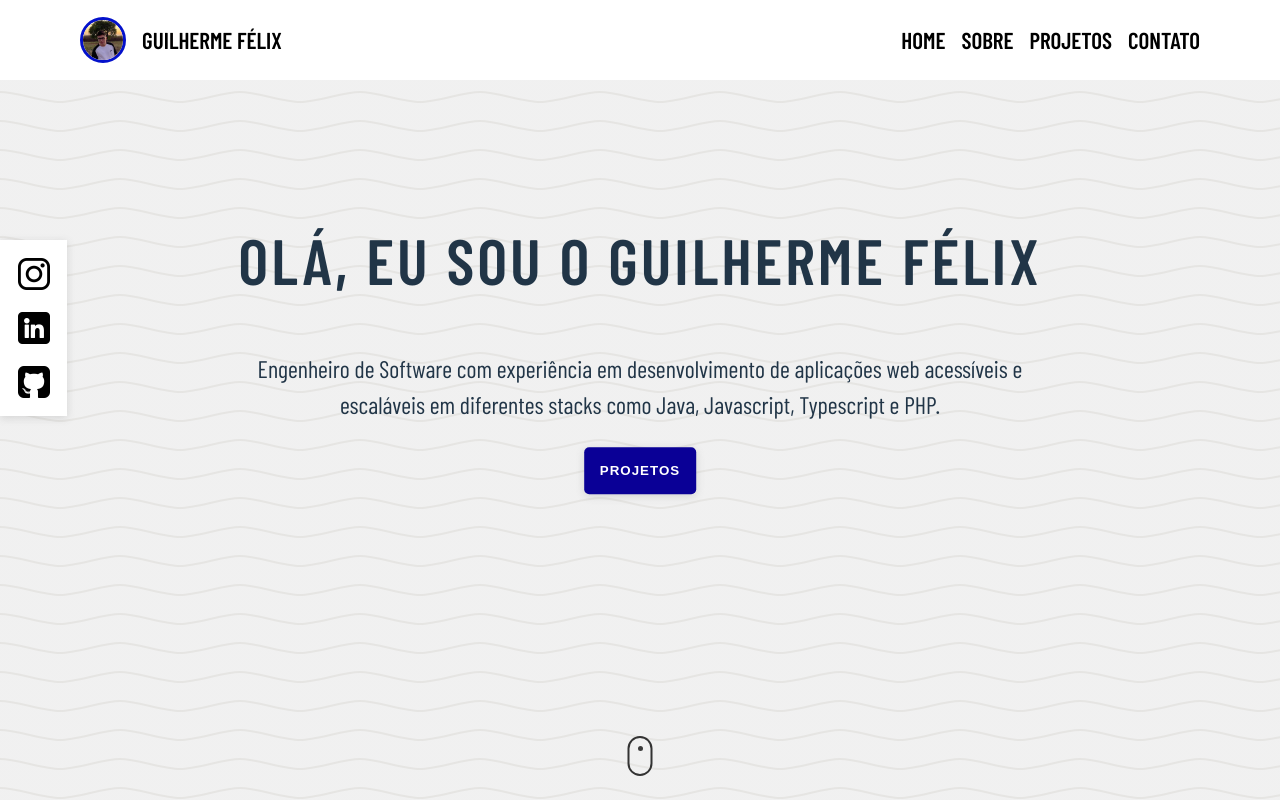
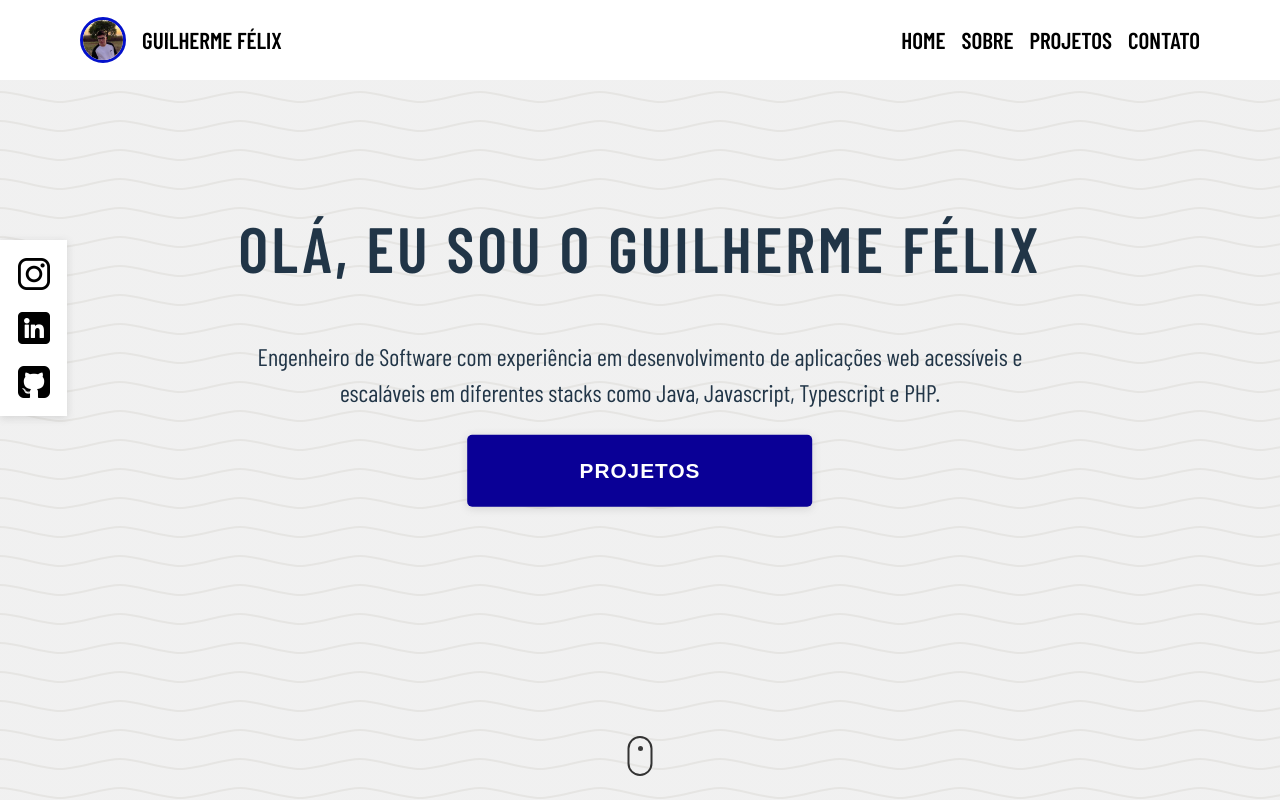
Before and after one commit to guinafelix/portfolio, a React (Vite) app: page / in a window 1280 px wide. Shown: the top 800 px of the page. Built offline with nearby package versions, Linux system fonts and the light colour scheme.

Commit message:
refactor: change button size

```diff
--- a/src/components/introduction/introduction.css
+++ b/src/components/introduction/introduction.css
@@ -72,6 +72,11 @@
   -webkit-animation: wheel 1.3s infinite;
 }
 
+.project-button {
+  padding: 1.5rem 7rem;
+  font-size: 1.3rem;
+}
+
 @keyframes wheel {
   0% {
     top: 7px;
--- a/src/components/introduction/introduction.tsx
+++ b/src/components/introduction/introduction.tsx
@@ -21,7 +21,7 @@ export default function Introduction({ info }: IntroductionProps) {
             {info ? `Esta página contém o estudo de caso do desenvolvimento de ${info.title}, incluíndo a visão geral, ferramentas utilizadas e os endereços para visualizar o projeto em tempo real.`
             : 'Engenheiro de Software com experiência em desenvolvimento de aplicações web acessíveis e escaláveis em diferentes stacks como Java, Javascript, Typescript e PHP.'}</p>
         </div>
-        <button className="button">
+        <button className="button project-button">
           { info?.title ? 'acessar aplicação' : 'projetos'}
         </button>
       </div>
--- a/src/index.css
+++ b/src/index.css
@@ -61,7 +61,7 @@ h1 {
 }
 
 .button:hover {
-  background-color: #747bff;
+  background-color: lightblue;
   color: #000;
   transform: translateY(-3px);
 }
```
